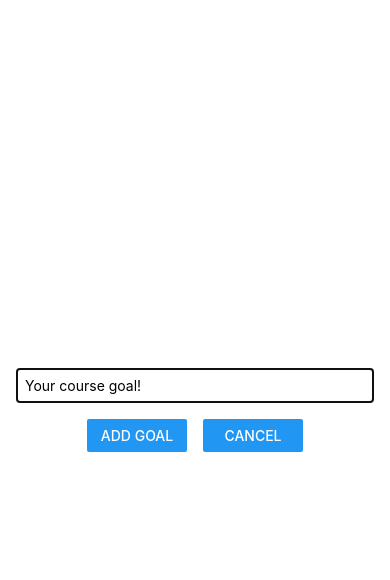
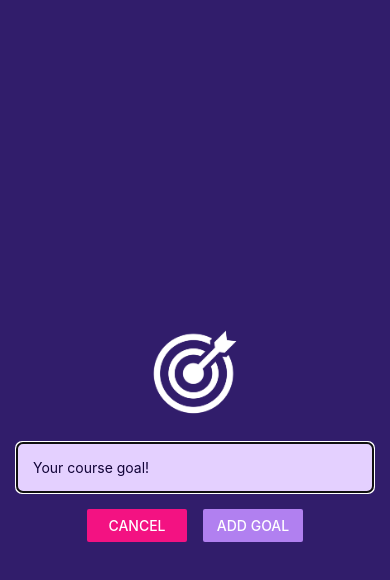
Before and after one commit to sandalu95/RNCourse, a React Native app: screen / in a window 390 px wide. Both pictures are taken after a click on the button "ADD NEW GOAL". Shown: the top 580 px of the page. Built offline with nearby package versions, Linux system fonts and the light colour scheme.

Commit message:
final styling

```diff
--- a/App.js
+++ b/App.js
@@ -1,5 +1,6 @@
 import { useState } from 'react'
 import { StyleSheet, View, FlatList, Button } from 'react-native'
+import { StatusBar } from 'expo-status-bar'
 import GoalItem from './components/GoalItem'
 import GoalInput from './components/GoalInput'
 
@@ -35,10 +36,12 @@
   }
 
   return (
+    <>
+      <StatusBar style='light' />
       <View style={styles.appContainer}>
         <Button
           title='Add New Goal'
-        color='#5e0acc'
+          color='#a065ec'
           onPress={startAddGoalHandler}
         />
         <GoalInput
@@ -74,6 +77,7 @@
           />
         </View>
       </View>
+    </>
   )
 }
 
--- a/app.json
+++ b/app.json
@@ -5,6 +5,7 @@
     "version": "1.0.0",
     "orientation": "portrait",
     "icon": "./assets/icon.png",
+    "backgroundColor": "#1e085a",
     "userInterfaceStyle": "light",
     "splash": {
       "image": "./assets/splash.png",
--- a/components/GoalInput.js
+++ b/components/GoalInput.js
@@ -1,5 +1,5 @@
 import { useState } from 'react'
-import { View, TextInput, Button, StyleSheet, Modal } from 'react-native'
+import { View, TextInput, Button, StyleSheet, Modal, Image } from 'react-native'
 
 function GoalInput (props) {
   const [enteredGoalText, setEnteredGoalText] = useState('')
@@ -16,6 +16,10 @@
   return (
     <Modal visible={props.visible} animationType='slide'>
       <View style={styles.inputContainer}>
+        <Image
+          source={require('../assets/images/goal.png')}
+          style={styles.image}
+        />
         <TextInput
           placeholder='Your course goal!'
           style={styles.textInput}
@@ -24,10 +28,10 @@
         />
         <View style={styles.buttonContainer}>
           <View style={styles.button}>
-            <Button title='Add goal' onPress={addGoalHandler} />
+            <Button title='Cancel' onPress={props.onCancel} color='#f31282' />
           </View>
           <View style={styles.button}>
-            <Button title='Cancel' onPress={props.onCancel} />
+            <Button title='Add goal' onPress={addGoalHandler} color='#b180f0' />
           </View>
         </View>
       </View>
@@ -40,16 +44,17 @@
     flex: 1,
     justifyContent: 'center',
     alignItems: 'center',
-    marginBottom: 24,
     padding: 16,
-    borderBottomWidth: 1,
-    borderBottomColor: '#cccccc'
+    backgroundColor: '#311d6b'
   },
   textInput: {
     borderWidth: 1,
-    borderColor: '#cccccc',
+    borderColor: '#e4d0ff',
+    backgroundColor: '#e4d0ff',
+    color: '#120438',
+    borderRadius: 6,
     width: '100%',
-    padding: 8
+    padding: 16
   },
   buttonContainer: {
     flexDirection: 'row',
@@ -58,6 +63,11 @@
   button: {
     width: 100,
     marginHorizontal: 8
+  },
+  image: {
+    width: 100,
+    height: 100,
+    margin: 20
   }
 })
 
```
Also changed, not shown: assets/images/goal.png (added). Lines whose indentation alone changed are shown as unchanged.
